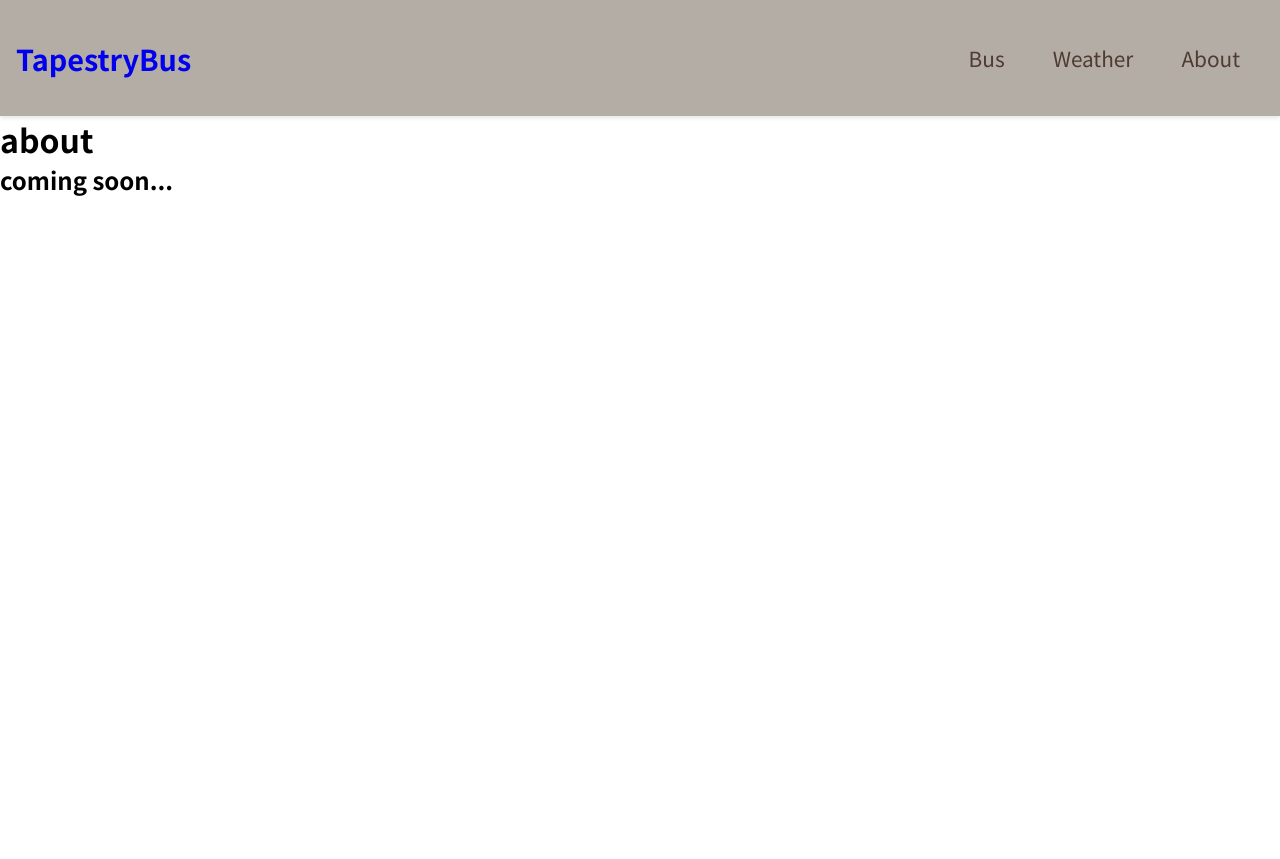
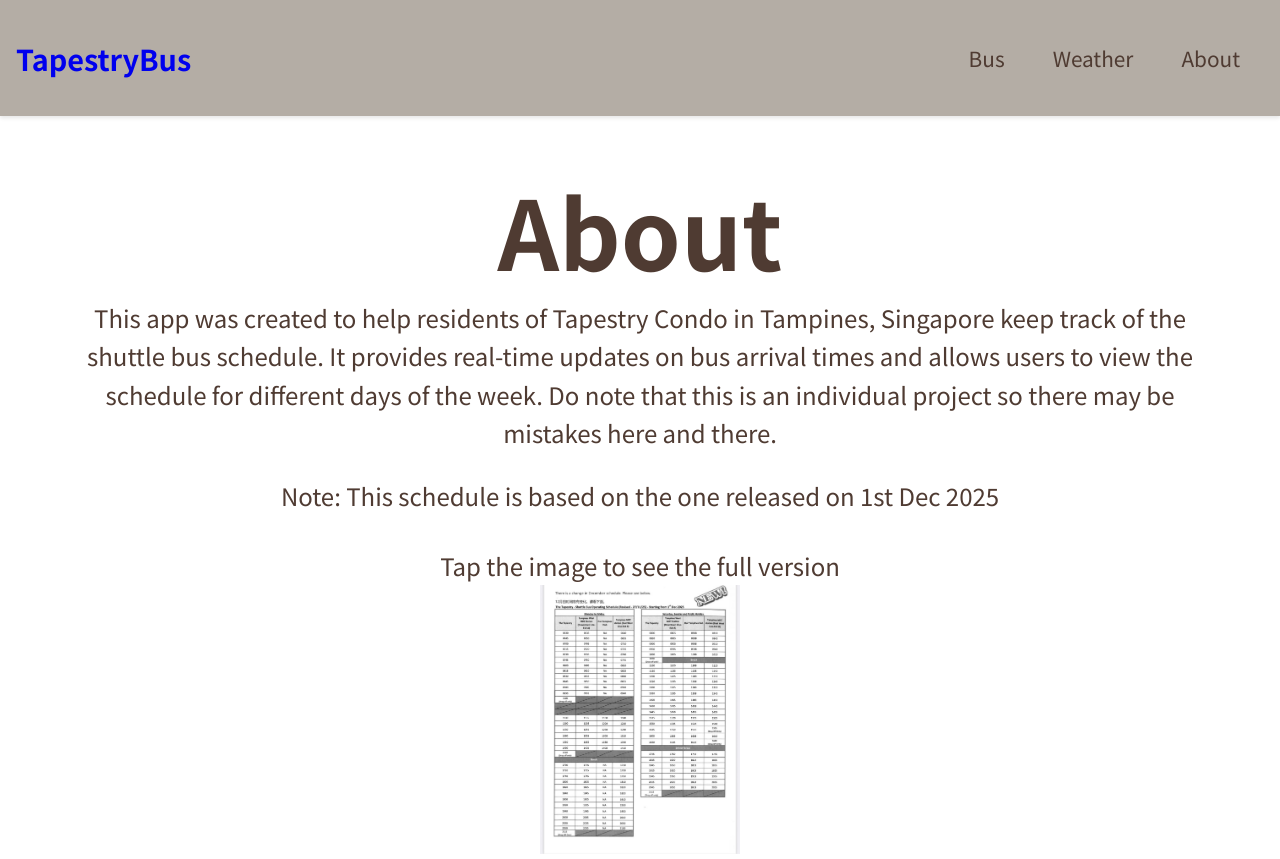
Before and after one commit to memelord26/TapestryBus, a React (Vite) app: page /#/bus in a window 1280 px wide. Both pictures are taken after a click on the element "TapestryBus". Before the commit the page ends 800 px from the top, so only its background shows below. Built offline with nearby package versions, Linux system fonts and the light colour scheme.

Commit message:
Update 1.3.5
corrected bus schedule,
added description and bus schedule pic into About

```diff
--- a/src/components/About.jsx
+++ b/src/components/About.jsx
@@ -2,10 +2,19 @@ import React from "react";
 
 function About() {
     return(
-        <div>
-            <h1>about</h1>
-            <h2>coming soon...</h2>
-        </div>
+        <>
+            <div className="content">
+                <h2>About</h2>
+                <p>This app was created to help residents of Tapestry Condo in Tampines, Singapore keep track of the shuttle bus schedule. It provides real-time updates on bus arrival times and allows users to view the schedule for different days of the week. Do note that this is an individual project so there may be mistakes here and there.</p>
+                <br />
+                <p>Note: This schedule is based on the one released on 1st Dec 2025</p>
+                <br />
+                <p className="content-notes">Tap the image to see the full version</p>
+                <a href={`${import.meta.env.BASE_URL}schedule/bus_dec2025.jpeg`} target="_blank" rel="noopener noreferrer">
+                    <img src={`${import.meta.env.BASE_URL}schedule/bus_dec2025.jpeg`} alt="Dec'25 Bus Schedule"  style={{width: '200px'}}/>
+                </a>
+            </div>
+        </>
     );
 }
 
--- a/src/components/Bus.jsx
+++ b/src/components/Bus.jsx
@@ -20,23 +20,23 @@ function Bus() {
     //bus schedule
     const busSchedule = {
         Weekday: {
-            "Tapestry Condo": ["6:30", "6:45", "6:45", "7:00", "7:15", "7:15", "7:30", "7:45", "8:00", "8:15", "8:15", "8:30", "8:45", "9:00", "9:15", "9:15", "9:30", "10:00 (Dropoff only)",
+            "Tapestry Condo": ["6:30", "6:45", "6:45", "7:00", "7:15", "7:15", "7:30", "7:45", "8:00", "8:15", "8:30", "8:45", "9:00", "9:15", "9:30", "10:00 (Dropoff only)",
                 "11:30", "12:00", "12:30", "13:00", "13:30", "14:00", "14:30 (Dropoff only)",
                 "17:00", "17:20", "17:40", "18:00", "18:20", "18:40", "19:00", "19:20", "19:40", "20:00", "20:20", "20:50", "21:15 (Dropoff only)"
             ],
-            "Tampines West - Exit A": ["6:35", "6:50", "7:05", "7:20", "7:35", "7:50", "8:05", "8:20", "8:35", "8:50", "9:05", "9:20", "9:35",
+            "Tampines West - Exit A": ["6:35", "6:50", "7:05", "7:20", "7:35", "7:50", "8:05", "8:20", "8:35", "8:50", "9:05", "9:35",
                 "11:35", "12:05", "12:35", "13:05", "13:35", "14:05",
                 "17:05", "17:25", "17:45", "18:05", "18:25", "18:45", "19:05", "19:25", "19:45", "20:05", "20:25", "20:55"
             ],
             "OTH": ["11:38", "12:08", "12:38", "13:08", "13:38", "14:08",],
-            "Tampines MRT - Exit B": ["06:40", "06:55", "07:10", "07:25", "07:40", "07:55", "08:10", "08:25", "08:40", "08:55", "09:10", "09:25", "09:40",
+            "Tampines MRT - Exit B": ["06:40", "06:55", "07:10", "07:25", "07:40", "07:55", "08:10", "08:25", "08:40", "08:55", "09:10", "09:40",
                 "11:40", "12:10", "12:40", "13:10", "13:40", "14:10",
                 "17:10", "17:30", "17:50", "18:10", "18:30", "18:50", "19:10", "19:30", "19:50", "20:10", "20:30", "21:00"
             ]
         },
         Weekend: {
             "Tapestry Condo": ["8:00", "8:30", "9:00", "9:30", "10:00", "10:30 (Dropoff only)",
-                "11:00", "11:30", "12:00", "12:30", "13:00", "13:30", "14:00", "14:30", "14:45", "15:15", "15:30", "15:45", "16:00", "16:30 (Dropoff only)",
+                "11:00", "11:30", "12:00", "12:30", "13:00", "13:30", "14:00", "14:30", "14:45", "15:15", "15:30", "15:45", "16:00", "16:30",
                 "17:45", "18:15", "18:45", "19:15", "19:45", "20:15", "20:45", "21:15 (Dropoff only)"
             ],
             "Tampines West - Exit A": ["8:05", "8:35", "9:05", "9:35", "10:05",
--- a/src/components/Weather.jsx
+++ b/src/components/Weather.jsx
@@ -2,10 +2,12 @@ import React from "react";
 
 function Weather() {
     return(
-        <div>
-            <h1>weather</h1>
-            <h2>coming soon...</h2>
-        </div>
+        <>
+            <div className="content">
+                <h1>weather</h1>
+                <h2>coming soon...</h2>
+            </div>
+        </>
     );
 }
 
--- a/src/index.css
+++ b/src/index.css
@@ -90,6 +90,7 @@ header {
   transform: translate(-50%, 0%);
   width: 90%;
   max-width: 1200px;
+  text-align: center;
 }
 
 .content h2 {
@@ -102,6 +103,17 @@ header {
   color: #4F3B32;
 }
 
+.content p {
+  font-size: 1.5rem;
+  color: #4F3B32;
+  line-height: 1.6;
+}
+
+.content-notes{
+  font-size: 1rem;
+  color: #4F3B32;
+  margin-top: 0.5rem;
+}
 
 .icon {
   font-size: 1.5rem;
```
Also changed, not shown: public/schedule/bus_dec2025.jpeg (added).
